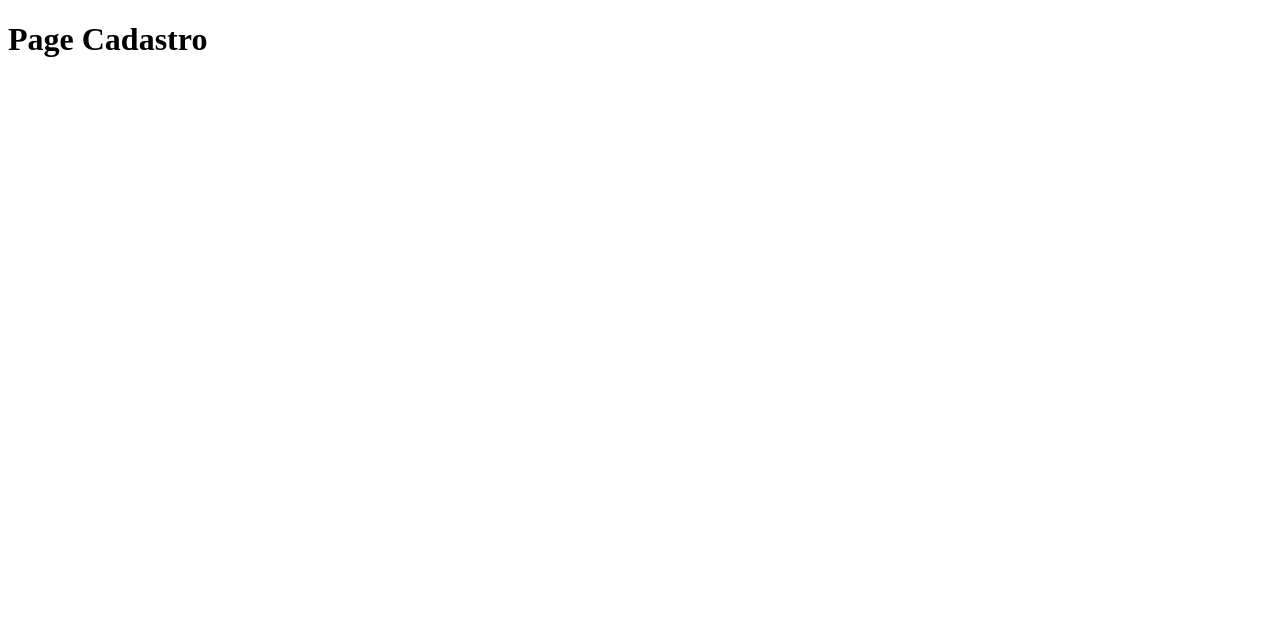
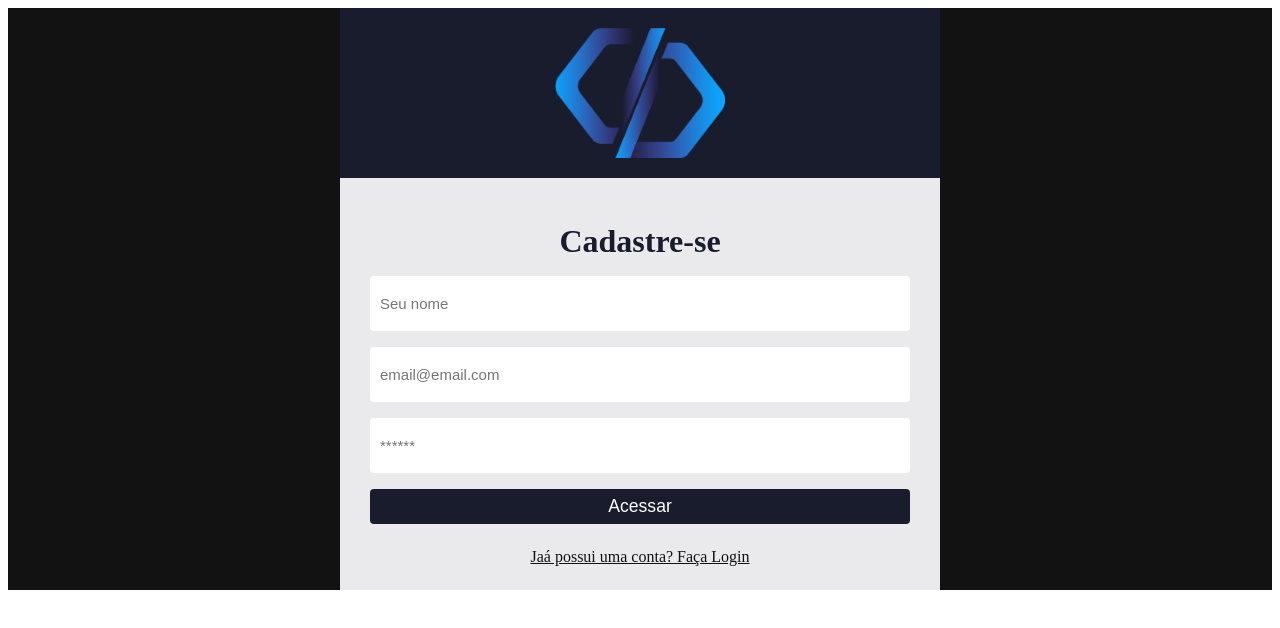
Before and after one commit to rendell-arruda/ticket-system-SujProgramador, a React (Create React App) app: page /register in a window 1280 px wide. Shown: the top 628 px of the page. Built offline with nearby package versions, Linux system fonts and the light colour scheme; the HTML template or start-up script is replaced by a standard one.

Commit message:
conexao com firebase

```diff
--- a/package.json
+++ b/package.json
@@ -6,6 +6,7 @@
     "@testing-library/jest-dom": "^5.16.5",
     "@testing-library/react": "^13.4.0",
     "@testing-library/user-event": "^13.5.0",
+    "firebase": "^9.19.1",
     "react": "^18.2.0",
     "react-dom": "^18.2.0",
     "react-router-dom": "^6.10.0",
--- /dev/null
+++ b/src/pages/Dashboard/index.js
@@ -0,0 +1,5 @@
+import React from 'react';
+
+export default function Dashboard() {
+  return <div>Tela de Dashboard</div>;
+}
--- a/src/pages/SignUp/index.js
+++ b/src/pages/SignUp/index.js
@@ -1,7 +1,42 @@
+import logo from '../../assets/logo.png';
+import { useState } from 'react';
+import { Link } from 'react-router-dom';
 export default function SignUp() {
+  const [name, setName] = useState('');
+  const [email, setEmail] = useState('');
+  const [password, setPassword] = useState('');
+
   return (
-    <div>
-      <h1>Page Cadastro</h1>
+    <div className="container-center">
+      <div className="login">
+        <div className="login-area">
+          <img src={logo} alt="Logo do sistema de chamados" />
+        </div>
+        <form>
+          <h1>Cadastre-se</h1>
+          <input
+            type="text"
+            placeholder="Seu nome"
+            value={name}
+            onChange={e => setName(e.target.value)}
+          />
+          <input
+            type="text"
+            placeholder="email@email.com"
+            value={email}
+            onChange={e => setEmail(e.target.value)}
+          />
+          <input
+            type="password"
+            placeholder="******"
+            value={password}
+            onChange={e => setPassword(e.target.value)}
+          />
+
+          <button type="submit">Acessar</button>
+        </form>
+        <Link to="/">Jaá possui uma conta? Faça Login</Link>
+      </div>
     </div>
   );
 }
--- a/src/routes/index.js
+++ b/src/routes/index.js
@@ -2,12 +2,14 @@ import { Routes, Route } from 'react-router-dom';
 
 import SignIn from '../pages/SignIn';
 import SignUp from '../pages/SignUp';
+import Dashboard from '../pages/Dashboard';
 
 export default function RoutesApp() {
   return (
     <Routes>
       <Route path="/" element={<SignIn />} />
       <Route path="/register" element={<SignUp />} />
+      <Route path="/dashboard" element={<Dashboard />} />
     </Routes>
   );
 }
```
Also changed, not shown: src/services/firebaseConnection.js (added, +26 -0 lines), 1 other file (tests, documents, lock files or other folders).
